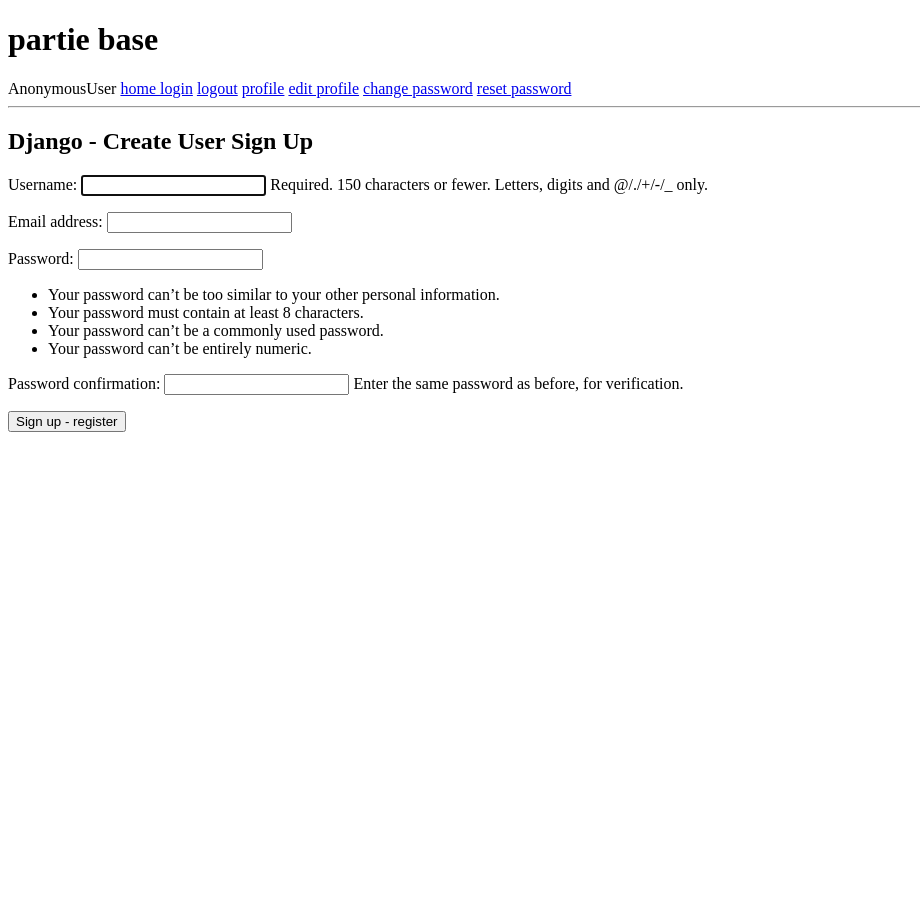
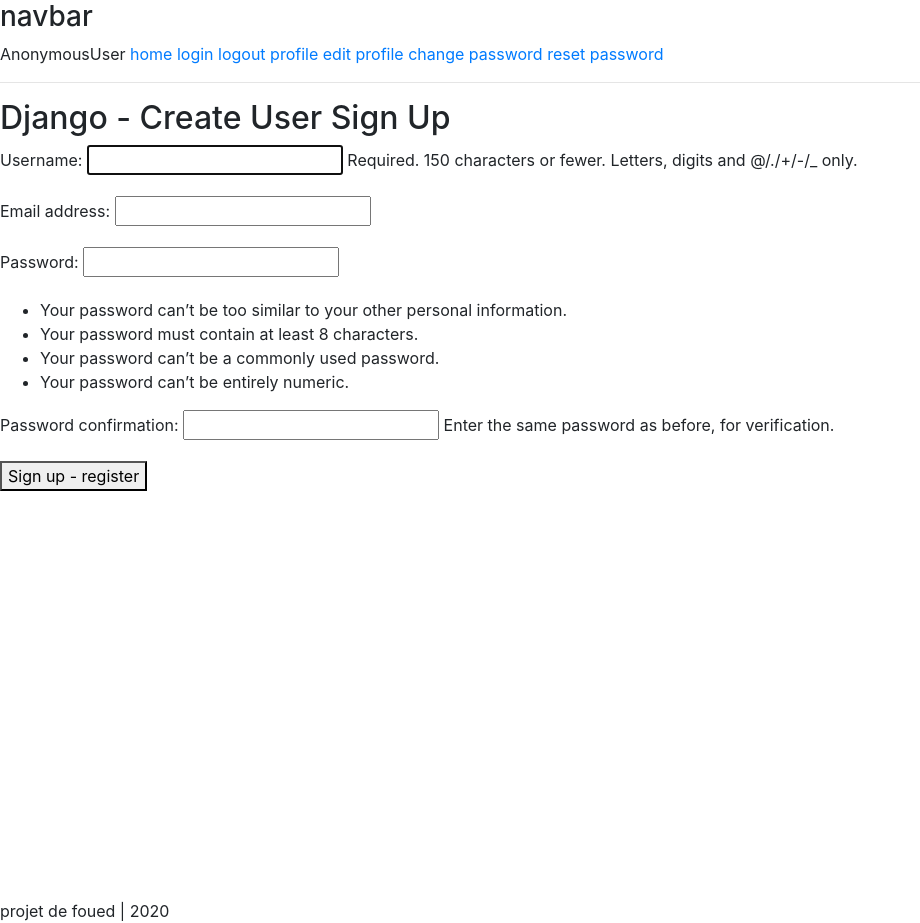
Before and after one commit to evandre31/project, a Django app: page /accounts/register/ in a window 1280 px wide. Shown: the whole page, without its empty margins (0-920 px from the left). Before the commit the page ends 432 px from the top, so only its background shows below. Run offline with Django 3.2, Linux system fonts and the light colour scheme; some libraries are stand-ins or nearby versions.

Commit message:
organiser base.html
-organiser base.html en snippets
-mettre footer en bas en agradissant main body
-ajout cdn bootstrap dans header et footer de base.html

```diff
--- a/templates/base.html
+++ b/templates/base.html
@@ -1,24 +1,26 @@
 <!DOCTYPE html>
 <html lang="en">
+
 <head>
-    <meta charset="UTF-8">
+    {% include "snippets/header.html" %}
     <title>Title</title>
+    <style type="text/css"> {# agrandir body pour que footer soit toujours en bas #}
+    .main {
+        min-height: 100vh;
+        height: 100%;
+    }
+    </style><!-- agrandir body 'main' pour que footer soit toujours en bas -->
+
 </head>
+
 <body>
-<h1>partie base</h1>
-{{ user }}
-<a href="{% url 'home' %}">home </a>
-<a href="{% url 'accounts:login' %}">login</a>
-<a href="{% url 'accounts:logout' %}">logout</a>
-<a href="{% url 'accounts:profile' %}">profile</a>
-<a href="{% url 'accounts:profile_edit' %}">edit profile</a>
-<a href="{% url 'accounts:change_password' %}">change password</a>
-<a href="{% url 'accounts:password_reset' %}">reset password</a>
-<br>
-<hr>
-{% block content %}
-
-{% endblock content %}
+    {% include "snippets/navbar.html" %}
+    <div class="main">{% block content %}{% endblock content %}</div>
 
 </body>
+
+<footer>
+    {% include "snippets/footer.html" %}
+</footer>
+
 </html>
--- /dev/null
+++ b/templates/snippets/footer.html
@@ -0,0 +1,6 @@
+<p class="m-auto">projet de foued | 2020</p>
+<!-- Optional JavaScript -->
+    <!-- jQuery first, then Popper.js, then Bootstrap JS -->
+    <script src="https://code.jquery.com/jquery-3.5.1.slim.min.js" integrity="sha384-DfXdz2htPH0lsSSs5nCTpuj/zy4C+OGpamoFVy38MVBnE+IbbVYUew+OrCXaRkfj" crossorigin="anonymous"></script>
+    <script src="https://cdn.jsdelivr.net/npm/popper.js@1.16.1/dist/umd/popper.min.js" integrity="sha384-9/reFTGAW83EW2RDu2S0VKaIzap3H66lZH81PoYlFhbGU+6BZp6G7niu735Sk7lN" crossorigin="anonymous"></script>
+    <script src="https://stackpath.bootstrapcdn.com/bootstrap/4.5.2/js/bootstrap.min.js" integrity="sha384-B4gt1jrGC7Jh4AgTPSdUtOBvfO8shuf57BaghqFfPlYxofvL8/KUEfYiJOMMV+rV" crossorigin="anonymous"></script>
--- /dev/null
+++ b/templates/snippets/header.html
@@ -0,0 +1,8 @@
+<!-- Required meta tags -->
+<meta charset="utf-8">
+<meta name="viewport" content="width=device-width, initial-scale=1, shrink-to-fit=no">
+<!-- Bootstrap CSS -->
+<link rel="stylesheet"
+      href="https://stackpath.bootstrapcdn.com/bootstrap/4.5.2/css/bootstrap.min.css"
+      integrity="sha384-JcKb8q3iqJ61gNV9KGb8thSsNjpSL0n8PARn9HuZOnIxN0hoP+VmmDGMN5t9UJ0Z"
+      crossorigin="anonymous">
--- /dev/null
+++ b/templates/snippets/navbar.html
@@ -0,0 +1,11 @@
+<h3>navbar</h3>
+{{ user }}
+<a href="{% url 'home' %}">home </a>
+<a href="{% url 'accounts:login' %}">login</a>
+<a href="{% url 'accounts:logout' %}">logout</a>
+<a href="{% url 'accounts:profile' %}">profile</a>
+<a href="{% url 'accounts:profile_edit' %}">edit profile</a>
+<a href="{% url 'accounts:change_password' %}">change password</a>
+<a href="{% url 'accounts:password_reset' %}">reset password</a>
+<br>
+<hr>
```
